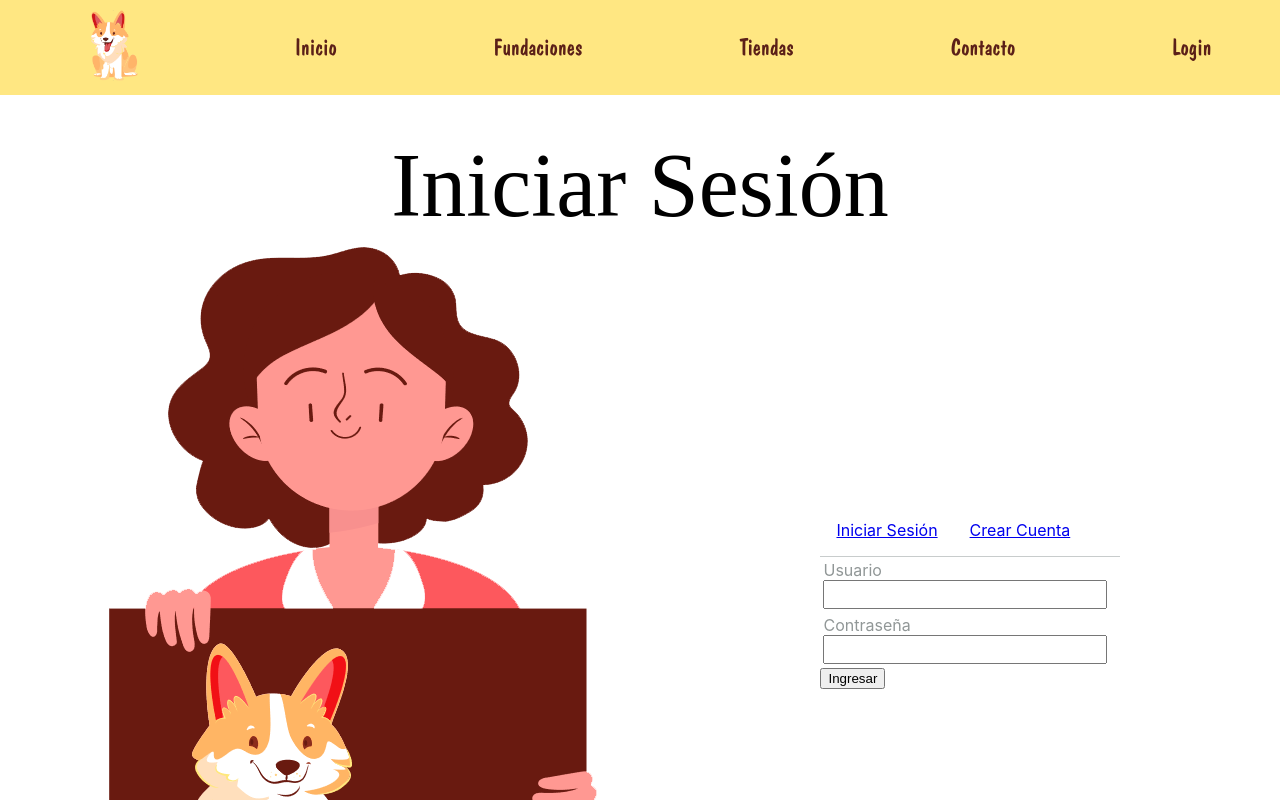
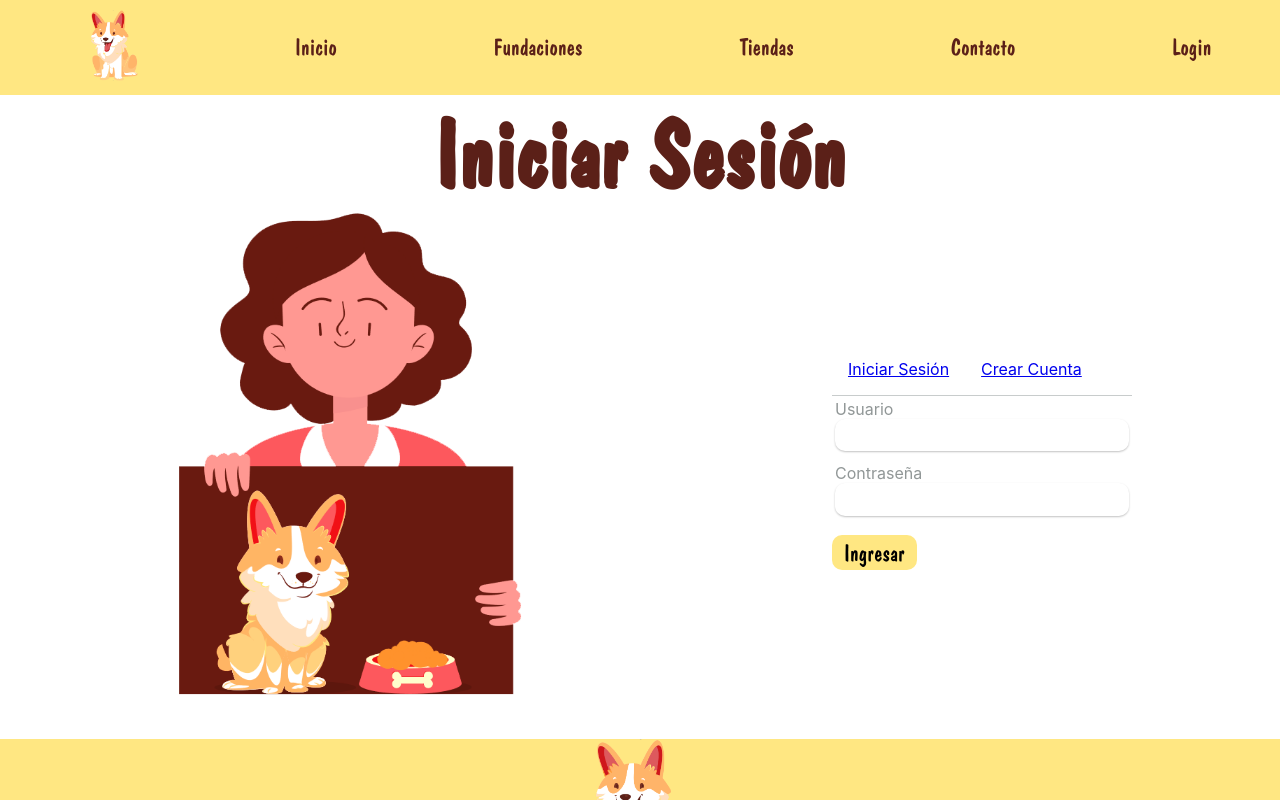
Before and after one commit to julianheme/adopcion, a React (Create React App) app: page /login in a window 1280 px wide. Shown: the top 800 px of the page. Built offline with nearby package versions, Linux system fonts and the light colour scheme.

Commit message:
design updates

```diff
--- a/src/components/contactanos/contactanos.js
+++ b/src/components/contactanos/contactanos.js
@@ -2,17 +2,19 @@ import React, {Component} from "react";
 import ZeriContact from "../../imagenes/petsByZeriContact.png";
 import Style from "./contactanos.module.css";
 import Send from "../buttons/send/send";
+import Footer from "../banners/footer/footer";
 
 const Contactanos = (props) => {
     return (
         <div className={Style.grid}>
-            <h2>Contáctanos</h2>
+            <h1>Contáctanos</h1>
             <form action="">
                 <input className={Style.input} placeholder={'Nombre'} type="text" required/><br/>
                 <input className={Style.input} placeholder={'Correo electrónico'} type="email" required/><br/>
                 <textarea className={Style.input} name="" id="" rows="10" placeholder={'Qué nos quieres decir'}/><br/>
                 <button className={`hvr-grow ${Style.button}`} type={"submit"}>Enviar</button>
             </form>
+            <Footer/>
         </div>
     );
 };
--- a/src/components/contactanos/contactanos.module.css
+++ b/src/components/contactanos/contactanos.module.css
@@ -13,12 +13,12 @@
 @media screen and (min-width: 1200px) {
     .grid {
         text-align: center;
-        padding: 3%;
+        padding: 0 3% 3%;
     }
 
     .input {
         width: 40%;
-        margin-bottom: 1%;
+        margin-bottom: 2%;
         padding: 1%;
         border-radius: 10px;
         border: none;
--- a/src/components/pet/fullPet.js
+++ b/src/components/pet/fullPet.js
@@ -68,15 +68,17 @@ class FullPet extends React.Component {
 		return (
 			<div>
 				<div className={Style.grid}>
+					<div className={Style.item}>
+						<h2 className={Style.title}>{this.state.pet.nombre}</h2>
+						<p>{this.state.pet.descripcion}</p>
+						<p className={Style.p}><b>Edad:</b> {this.state.pet.edad}</p>
+						<p className={Style.p}><b>Género:</b> {this.state.pet.genero}</p>
+						<p className={Style.p}><b>Descripción: </b>
+							Lorem ipsum dolor sit amet, consectetur adipiscing elit. Curabitur vitae quam id ex condimentum auctor nec placerat sem. Nulla luctus, ligula sed condimentum sollicitudin, leo ex dictum magna, quis volutpat ex lacus et orci. Proin et dui ante. Etiam bibendum purus et iaculis faucibus. Maecenas sodales, augue vel consectetur rutrum, magna nisl suscipit neque, in dapibus tellus enim ut neque. Maecenas sed vulputate dolor. Morbi ligula nunc, consequat in erat id, rutrum aliquet leo. Aenean varius finibus diam. Sed vitae metus posuere, suscipit lorem ac, maximus turpis. Proin viverra rhoncus est, vel fringilla ante eleifend eget.</p>
+						<button className={`hvr-grow ${Style.button}`} onClick={this.handleClick}>Estoy interesado!</button>
+					</div>
 					<div>
 						<img className={Style.img} src={this.state.pet.imagen} alt={this.state.pet.imagen} />
-					</div>
-					<div className={Style.item}>
-						<h2>{this.state.pet.nombre}</h2>
-						<p>{this.state.pet.descripcion}</p>
-						<p>Edad: {this.state.pet.edad}</p>
-						<p>Genero: {this.state.pet.genero}</p>
-						<button onClick={this.handleClick}>Estoy interesado!</button>
 					</div>
 				</div>
 				<Footer />
--- a/src/components/pet/pet.module.css
+++ b/src/components/pet/pet.module.css
@@ -9,13 +9,43 @@
 @media screen and (min-width: 1200px) {
     .grid {
         display: grid;
-        grid-template-columns: 50% 50%;
+        grid-template-columns: 60% 40%;
+        margin-top: 3%;
     }
+
     .img {
         width: 100%;
+        height: 80vh;
+        object-fit: cover;
     }
-    .item{
-        margin-left: 10%;
-        margin-top: 10%;
+
+    .item {
+        margin-left: 5%;
+        margin-top: 2%;
+        padding: 5%;
+        height: 80%;
+        width: 80%;
+        border-radius: 10px;
+        box-shadow: 0 3px 6px #00000029;
+    }
+
+    .button {
+        background-color: #ffe782;
+        border-radius: 10px;
+        padding: 10px 5px;
+        border: none;
+        font-family: Casual, serif;
+        font-size: 20px;
+        color: #5b2018;
+        cursor: pointer;
+        margin: 10px 0;
+    }
+
+    .title {
+        margin-bottom: 3%;
+    }
+
+    .p {
+    margin-bottom: 3%;
     }
 }
--- a/src/components/tarjetas/tarjeta.module.css
+++ b/src/components/tarjetas/tarjeta.module.css
@@ -1,7 +1,7 @@
 .fundGrid {
 	margin-top: 50px;
 	display: grid;
-	grid-template-columns: repeat(4, auto);
+	grid-template-columns: repeat(4, 25%);
 	row-gap: 50px;
 }
 
@@ -11,12 +11,12 @@
 }
 
 .tarjeta {
-	width: 300px;
+	width: 85%;
 	height: auto;
 	border-radius: 10px;
 	padding: 10px;
 	background: #ffe782;
-	box-shadow: 0px 3px 6px #00000029;
+	box-shadow: 0 3px 6px #00000029;
 	display: inline-block;
 	vertical-align: middle;
 	transform: translateZ(0);
@@ -38,19 +38,19 @@
 
 
 .txt {
-	width: 300px;
+	width: 100%;
 	text-align: center;
 	border-radius: 0 0 10px 10px;
 }
 
 .txt p {
-	width: 300px;
+	width: 100%;
 	text-decoration: none;
 	font-size: 24px;
 }
 
 .img {
-	width: 300px;
+	width: 100%;
 	height: 250px;
 	object-fit: cover;
 	margin: 0;
--- a/src/pages/Login/login.js
+++ b/src/pages/Login/login.js
@@ -4,6 +4,7 @@ import Swal from "sweetalert2";
 import loginImg from "../../imagenes/Login.png";
 import { connect } from "react-redux";
 import * as actionCreators from "../../store/actions";
+import Footer from "../../components/banners/footer/footer";
 
 class Login extends React.Component {
 	state = {
@@ -62,7 +63,7 @@ class Login extends React.Component {
 	render() {
 		return (
 			<div className={styles.main}>
-				<h1 className={styles.titulo}>Iniciar Sesión</h1>
+				<h1>Iniciar Sesión</h1>
 				<div className={styles.logGrid}>
 					<div>
 						<img className={styles.imagen} src={loginImg} />
@@ -101,10 +102,11 @@ class Login extends React.Component {
 									}}
 								/>
 							</li>
-							<button type="submit">Ingresar</button>
+							<button className={`hvr-grow ${styles.button}`} type="submit">Ingresar</button>
 						</form>
 					</div>
 				</div>
+				<Footer/>
 			</div>
 		);
 	}
--- a/src/pages/Login/login.module.css
+++ b/src/pages/Login/login.module.css
@@ -1,22 +1,15 @@
 .main {
 	background: #fff;
-	padding: 3%;
-}
-.titulo {
-	font-size: 90px;
-	font-family: Cookie-Regular;
-	text-align: center;
-	font-weight: normal;
-	padding: 0% 3%;
 }
 .logGrid {
 	display: grid;
 	grid-template-columns: repeat(2, 50%);
 }
 .imagen {
-	width: 100%;
+	width: 70%;
 	height: auto;
-	padding: 1.5% 3% 3% 3%;
+	margin: auto;
+	transform: translateX(30%);
 }
 .logDiv {
 	margin-left: 30%;
@@ -40,9 +33,15 @@
 	padding: 3px;
 }
 .lInput {
-	margin: auto;
-	padding: 5px;
-	width: 270px;
+	width: 94%;
+	margin-bottom: 2%;
+	padding: 3%;
+	border-radius: 10px;
+	border: none;
+	box-shadow: 0 1px 2px rgba(0, 0, 0, 0.24);
+	resize: none;
+	font-family: arial, serif;
+	outline: none;
 }
 .txt {
 	margin: 0;
@@ -53,3 +52,25 @@
 	font-size: 12px;
 	color: #fe1177;
 }
+
+@media screen and (max-width: 599px) {
+
+}
+
+@media screen and (min-width: 600px) and (max-width: 1199px) {
+
+}
+
+@media screen and (min-width: 1200px) {
+	.button {
+		background-color: #ffe782;
+		padding: 3px 12px;
+		font-family: Casual, serif;
+		font-size: 24px;
+		border: none;
+		border-radius: 10px;
+		outline: none;
+		cursor: pointer;
+		margin-top: 10px;
+	}
+}
--- a/src/pages/tiendas/tiendas.module.css
+++ b/src/pages/tiendas/tiendas.module.css
@@ -1,7 +1,11 @@
 h1 {
 	text-align: center;
-	font-family: Casual;
+	font-family: Casual, serif;
+	color: #5b2018;
 	font-size: 96px;
+	padding-top: 0;
+	margin-bottom: 0;
+	padding-bottom: 0;
 }
 
 .main {
```
